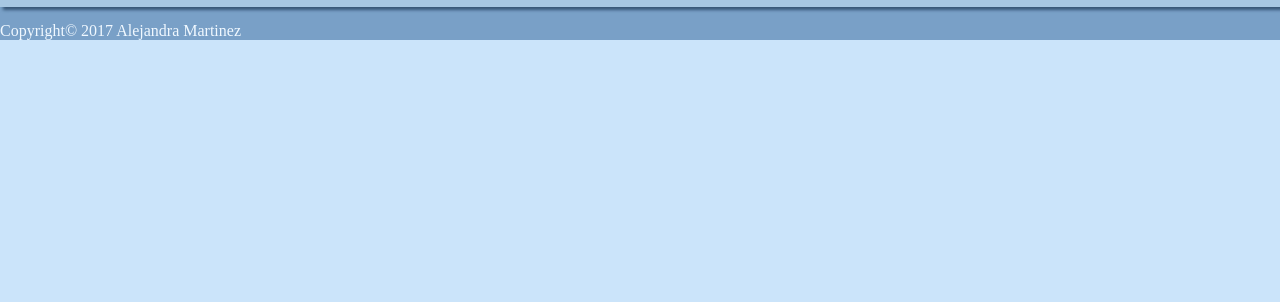
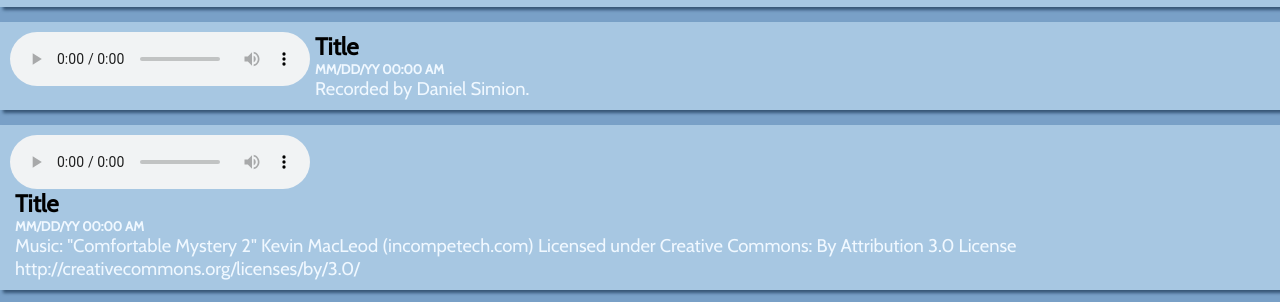
Before and after one commit to alejandrafloriano/ALC-Web-Devleopment-2018, a plain HTML site: page Blog Website/index.html in a window 1280 px wide. Shown: the part 1023-1325 px from the top of the page. Before the commit the page ends 1063 px from the top, so only its background shows below. Drawn offline with nearby package versions, Linux system fonts and the light colour scheme.

Commit message:
Added Audio Posts

```diff
--- a/Blog Website/index.html
+++ b/Blog Website/index.html
@@ -18,6 +18,7 @@
       </nav>
       <div  id="content">
           <div id="blog-post">
+
               <!-- Blog Post Image --->
           <img src="media/images/moonlowerres.png" alt="" id="post-img">
               <div id="post-body">
@@ -31,7 +32,7 @@
                   </p>
               </div>
             </div>
-
+          <!--- Image Blog Post End --->
 
 
           <div id="blog-post">
@@ -55,6 +56,7 @@
 
 
           <div id="blog-post">
+
               <!-- Blog Post Video --->
 
           <iframe width="560" height="315" src="https://www.youtube-nocookie.com/embed/PULz1UckbSM?rel=0" frameborder="0" allowfullscreen></iframe>
@@ -70,9 +72,49 @@
                   </p>
               </div>
             </div>
+          <!--- Video Blog Post End --->
+
+        <!--- Sound Effect Blog Post ---->
+         <div id="blog-post">
+              <!-- Blog Post Image --->
+          <audio controls>
+            <source src="media/audio/phonering.mp3" type="audio/mp3">
+          </audio>
+              <div id="post-body">
+                  <!-- Blog Post Title --->
+                  <h2 id="post-title">Title</h2>
+                  <!-- Blog Post Date & Time --->
+                  <h5 id="post-stamp">MM/DD/YY 00:00 AM</h5>
+                  <!-- Blog Post Body --->
+                  <p id="post-text">
+                  Recorded by Daniel Simion.
+                  </p>
+              </div>
+            </div>
+          <!--- Sound Effect Blog Post End ---->
 
 
-
+          <!--- Music Blog Post ---->
+         <div id="blog-post">
+              <!-- Blog Post Image --->
+          <audio controls>
+           <!-- <source src="media/audio/Comfortable%20Mystery%202.mp3" type="audio/mp3"> -->
+              <source src="media/audio/comfortablemystery2.ogg" type="audio/ogg">
+          </audio>
+              <div id="post-body">
+                  <!-- Blog Post Title --->
+                  <h2 id="post-title">Title</h2>
+                  <!-- Blog Post Date & Time --->
+                  <h5 id="post-stamp">MM/DD/YY 00:00 AM</h5>
+                  <!-- Blog Post Body --->
+                  <p id="post-text">
+                      Music:
+                  "Comfortable Mystery 2" Kevin MacLeod (incompetech.com)
+                  Licensed under Creative Commons: By Attribution 3.0 License http://creativecommons.org/licenses/by/3.0/
+                  </p>
+              </div>
+            </div>
+          <!--- Music Blog Post End ---->
 
       </div>
       <footer>
```
Also changed, not shown: 4 other files.
